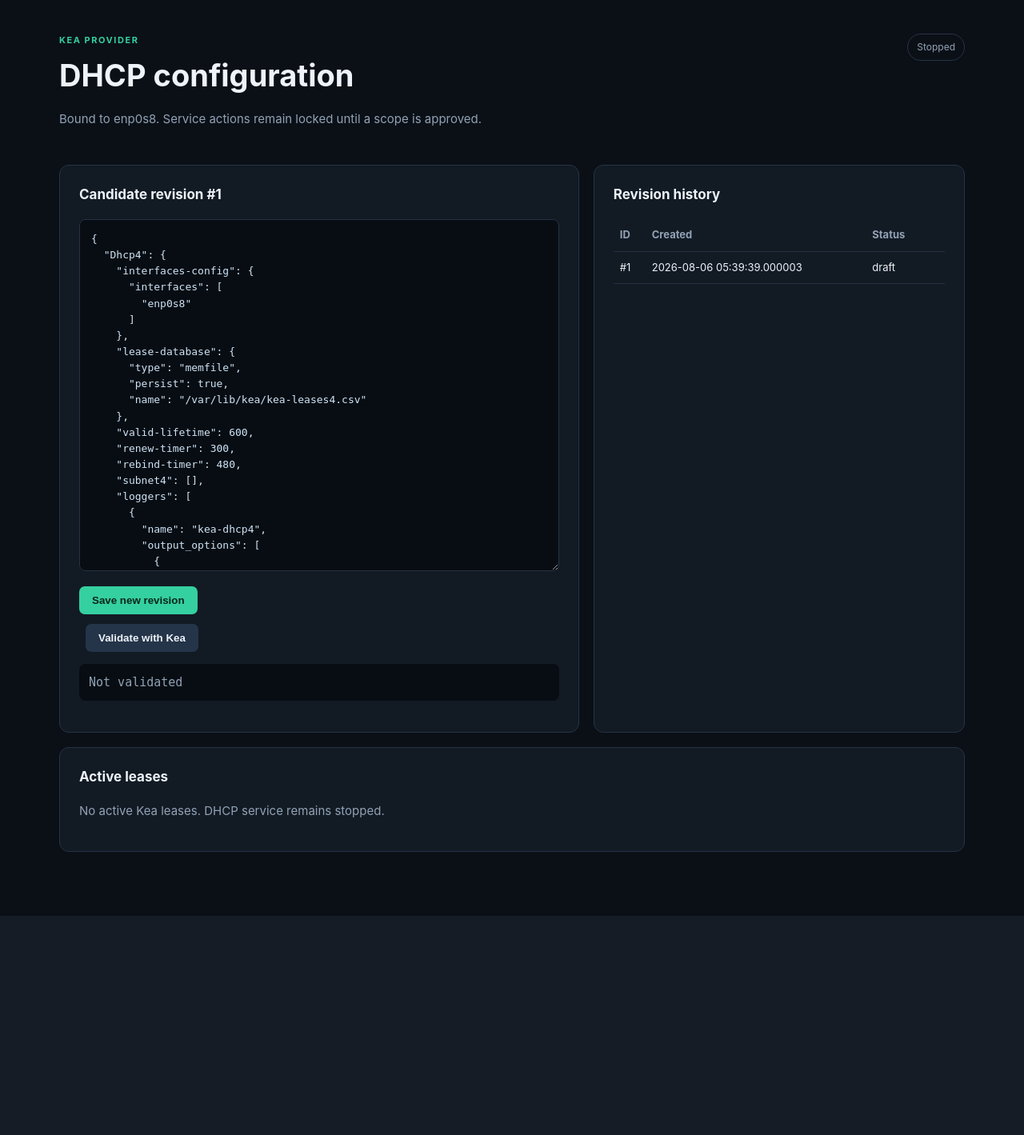
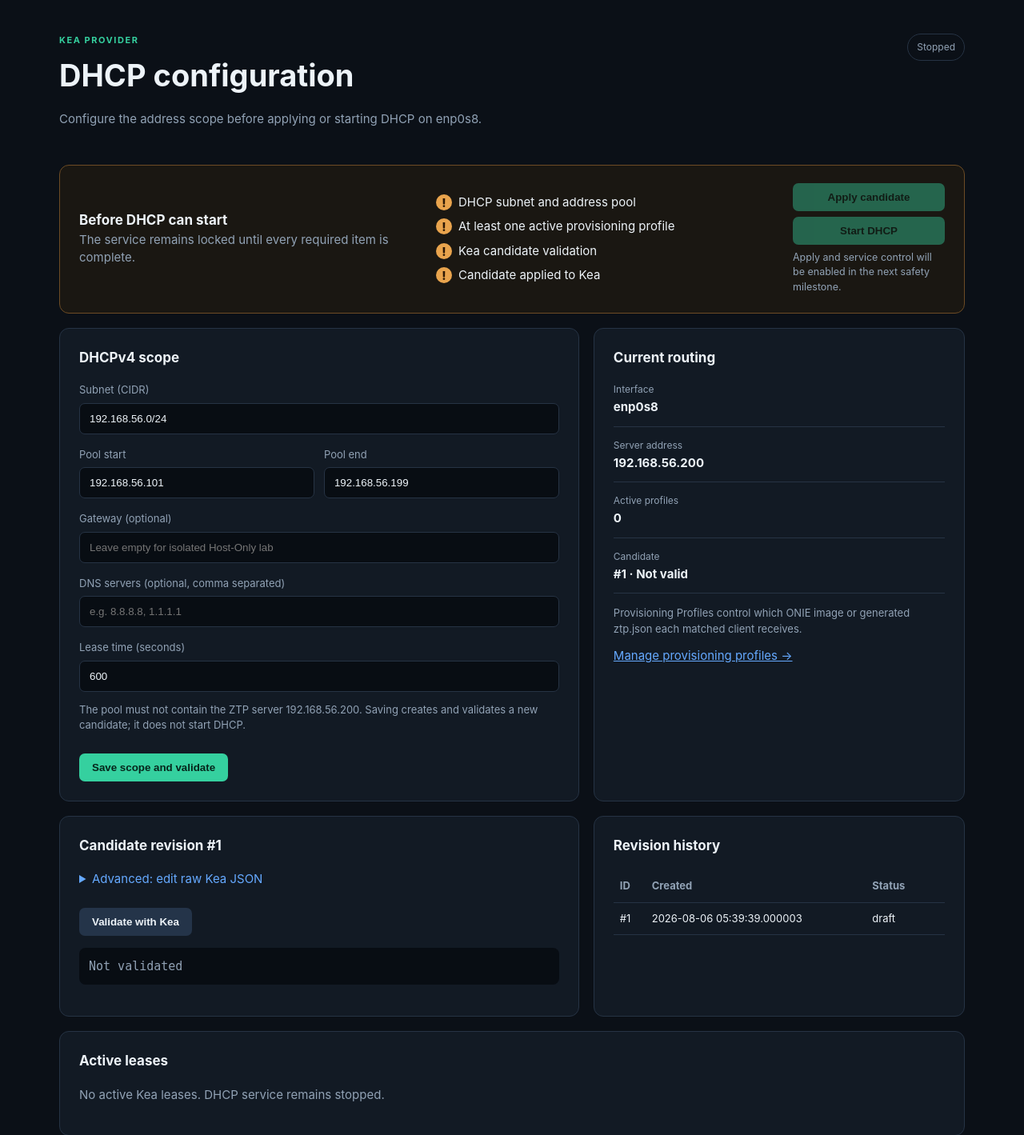
Before and after one commit to ahbeee/sonic-ztp, a FastAPI app: page /dhcp in a window 1280 px wide. Shown: the part 60-1479 px from the top of the page at 80% size. Before the commit the page ends 1205 px from the top, so only its background shows below. Run offline with FastAPI, Linux system fonts and the light colour scheme.

Commit message:
feat: add DHCP scope readiness workflow

```diff
--- a/app/main.py
+++ b/app/main.py
@@ -1,4 +1,5 @@
 import json
+import ipaddress
 from contextlib import asynccontextmanager
 from pathlib import Path
 
@@ -11,7 +12,7 @@ from sqlalchemy.exc import IntegrityError
 from sqlalchemy.orm import Session
 
 from app.database import SessionLocal, init_database
-from app.models import Artifact, AuditEvent, ConfigRevision, ProfileMatch, ProvisioningProfile
+from app.models import Artifact, AuditEvent, ConfigRevision, DhcpScope, ProfileMatch, ProvisioningProfile
 from app.services.artifacts import store_stream
 from app.services.kea import KeaProvider
 from app.services.profiles import (
@@ -65,6 +66,37 @@ def regenerate_profile_candidate(session: Session) -> ConfigRevision:
         detail="revision={}".format(revision.id),
     ))
     return revision
+
+
+def scope_readiness(scope: DhcpScope | None, revision: ConfigRevision, active_profiles: int) -> list[dict]:
+    return [
+        {"label": "DHCP subnet and address pool", "ready": scope is not None},
+        {"label": "At least one active provisioning profile", "ready": active_profiles > 0},
+        {"label": "Kea candidate validation", "ready": revision.is_valid},
+        {"label": "Candidate applied to Kea", "ready": revision.applied},
+    ]
+
+
+def scope_candidate(revision: ConfigRevision, scope: DhcpScope) -> str:
+    config = json.loads(revision.content)
+    dhcp4 = config["Dhcp4"]
+    option_data = []
+    if scope.gateway:
+        option_data.append({"name": "routers", "data": scope.gateway})
+    if scope.dns_servers:
+        option_data.append({"name": "domain-name-servers", "data": scope.dns_servers})
+    dhcp4["valid-lifetime"] = scope.lease_time
+    dhcp4["renew-timer"] = max(1, scope.lease_time // 2)
+    dhcp4["rebind-timer"] = max(1, int(scope.lease_time * 0.8))
+    subnet = {
+        "id": 1,
+        "subnet": scope.subnet,
+        "pools": [{"pool": "{} - {}".format(scope.pool_start, scope.pool_end)}],
+    }
+    if option_data:
+        subnet["option-data"] = option_data
+    dhcp4["subnet4"] = [subnet]
+    return json.dumps(config, indent=2)
 
 
 @asynccontextmanager
@@ -129,11 +161,65 @@ def dashboard(request: Request, session: Session = Depends(get_session)):
 @app.get("/dhcp", response_class=HTMLResponse)
 def dhcp_page(request: Request, session: Session = Depends(get_session)):
     revisions = session.scalars(select(ConfigRevision).order_by(desc(ConfigRevision.id)).limit(10)).all()
+    revision = latest_revision(session)
+    scope = session.get(DhcpScope, 1)
+    active_profiles = len(session.scalars(select(ProvisioningProfile).where(ProvisioningProfile.enabled.is_(True))).all())
     return templates.TemplateResponse(
         "dhcp.html",
-        {"request": request, "status": kea.status(), "revision": latest_revision(session),
+        {"request": request, "status": kea.status(), "revision": revision, "scope": scope,
+        "readiness": scope_readiness(scope, revision, active_profiles), "active_profiles": active_profiles,
         "revisions": revisions, "leases": kea.leases(), "settings": settings},
     )
+
+
+@app.post("/dhcp/scope")
+def save_dhcp_scope(
+    subnet: str = Form(...),
+    pool_start: str = Form(...),
+    pool_end: str = Form(...),
+    gateway: str = Form(""),
+    dns_servers: str = Form(""),
+    lease_time: int = Form(600),
+    session: Session = Depends(get_session),
+):
+    try:
+        network = ipaddress.ip_network(subnet.strip(), strict=True)
+        start = ipaddress.ip_address(pool_start.strip())
+        end = ipaddress.ip_address(pool_end.strip())
+        gateway_ip = ipaddress.ip_address(gateway.strip()) if gateway.strip() else None
+        dns = [ipaddress.ip_address(item.strip()) for item in dns_servers.split(",") if item.strip()]
+    except ValueError as exc:
+        raise HTTPException(status_code=422, detail="Invalid IPv4 scope: {}".format(exc))
+    if network.version != 4 or start.version != 4 or end.version != 4:
+        raise HTTPException(status_code=422, detail="Only DHCPv4 scope is currently supported")
+    if start not in network or end not in network or start > end:
+        raise HTTPException(status_code=422, detail="Pool must be ordered and contained in the subnet")
+    if start in (network.network_address, network.broadcast_address) or end in (network.network_address, network.broadcast_address):
+        raise HTTPException(status_code=422, detail="Pool cannot include network or broadcast addresses")
+    server_ip = ipaddress.ip_address(settings.provisioning_address)
+    if server_ip in network and start <= server_ip <= end:
+        raise HTTPException(status_code=422, detail="Pool cannot include the ZTP server address {}".format(server_ip))
+    if gateway_ip and gateway_ip not in network:
+        raise HTTPException(status_code=422, detail="Gateway must be inside the subnet")
+    if not 60 <= lease_time <= 604800:
+        raise HTTPException(status_code=422, detail="Lease time must be between 60 and 604800 seconds")
+    scope = session.get(DhcpScope, 1) or DhcpScope(id=1)
+    scope.subnet = str(network)
+    scope.pool_start = str(start)
+    scope.pool_end = str(end)
+    scope.gateway = str(gateway_ip) if gateway_ip else ""
+    scope.dns_servers = ", ".join(str(item) for item in dns)
+    scope.lease_time = lease_time
+    content = scope_candidate(latest_revision(session), scope)
+    normalized, semantic_errors = kea.normalize_and_check(content)
+    valid, output = (False, "; ".join(semantic_errors)) if semantic_errors else kea.binary_validate(normalized)
+    revision = ConfigRevision(content=normalized, is_valid=valid, validation_output=output)
+    session.add(scope)
+    session.add(revision)
+    session.flush()
+    session.add(AuditEvent(action="dhcp.scope", outcome="success" if valid else "failed", detail="revision={} subnet={}".format(revision.id, scope.subnet)))
+    session.commit()
+    return RedirectResponse("/dhcp", status_code=303)
 
 
 @app.post("/dhcp/draft")
--- a/app/static/app.css
+++ b/app/static/app.css
@@ -28,3 +28,6 @@ table { width:100%; border-collapse:collapse; font-size:13px; }th,td { padding:1
 @media(max-width:620px){.match-grid{grid-template-columns:1fr}}
 .match-row { display:grid; grid-template-columns:1fr 1fr 1.4fr auto; gap:8px; margin-bottom:9px; align-items:center; }.remove-match { margin:0; padding:8px 11px; background:#3b2630; color:#ffb4c2; }.section-toggle { display:flex; gap:8px; align-items:center; color:var(--text); font-weight:700; }.section-toggle input { width:auto; }.ztp-sections select { margin:6px 0 12px; }.section-list { margin-top:10px; }.section-list li { padding:4px 0; border:0; color:var(--muted); font-size:13px; }
 @media(max-width:720px){.match-row{grid-template-columns:1fr}.remove-match{justify-self:start}}
+.readiness-panel { display:grid; grid-template-columns:1fr 1fr auto; gap:28px; align-items:center; margin-bottom:18px; padding:22px 24px; border:1px solid #6d4c25; border-radius:12px; background:#1a1712; }.readiness-panel h2,.readiness-panel p { margin:0; }.readiness-panel li { display:flex; align-items:center; gap:8px; padding:4px 0; border:0; }.check { display:inline-grid; place-items:center; width:20px; height:20px; border-radius:50%; font-weight:800; }.check.ok { color:#06251b; background:var(--accent); }.check.missing { color:#2b1704; background:#e9a44d; }.locked-actions { display:grid; gap:7px; }.locked-actions button { margin:0; }.locked-actions button:disabled { cursor:not-allowed; opacity:.42; }.locked-actions small { max-width:190px; }.field-pair { display:grid; grid-template-columns:1fr 1fr; gap:12px; }.scope-summary { display:grid; gap:14px; }.scope-summary div { padding-bottom:12px; border-bottom:1px solid var(--line); }.scope-summary dt { color:var(--muted); font-size:12px; }.scope-summary dd { margin:2px 0 0; font-weight:700; }.no-offset { margin-left:0; }details summary { margin-bottom:12px; color:var(--blue); cursor:pointer; }
+@media(max-width:900px){.readiness-panel{grid-template-columns:1fr}.locked-actions small{max-width:none}}
+@media(max-width:620px){.field-pair{grid-template-columns:1fr}}
--- a/app/templates/dhcp.html
+++ b/app/templates/dhcp.html
@@ -1,9 +1,29 @@
 {% extends "base.html" %}
 {% block title %}DHCP · SONiC ZTP Server{% endblock %}
 {% block content %}
-<section class="hero"><div><p class="eyebrow">Kea provider</p><h1>DHCP configuration</h1><p>Bound to {{ settings.provisioning_interface }}. Service actions remain locked until a scope is approved.</p></div><span class="badge {{ 'ok' if status.active else 'neutral' }}">{{ 'Active' if status.active else 'Stopped' }}</span></section>
+<section class="hero"><div><p class="eyebrow">Kea provider</p><h1>DHCP configuration</h1><p>Configure the address scope before applying or starting DHCP on {{ settings.provisioning_interface }}.</p></div><span class="badge {{ 'ok' if status.active else 'neutral' }}">{{ 'Active' if status.active else 'Stopped' }}</span></section>
+
+<section class="readiness-panel {{ 'ready' if readiness|selectattr('ready')|list|length == readiness|length else 'warning' }}">
+  <div><h2>Before DHCP can start</h2><p>The service remains locked until every required item is complete.</p></div>
+  <ul>{% for item in readiness %}<li><span class="check {{ 'ok' if item.ready else 'missing' }}">{{ '✓' if item.ready else '!' }}</span>{{ item.label }}</li>{% endfor %}</ul>
+  <div class="locked-actions"><button type="button" disabled>Apply candidate</button><button type="button" disabled>Start DHCP</button><small>Apply and service control will be enabled in the next safety milestone.</small></div>
+</section>
+
 <section class="grid two">
-  <article><h2>Candidate revision #{{ revision.id }}</h2><form method="post" action="/dhcp/draft"><textarea name="content" spellcheck="false">{{ revision.content }}</textarea><button type="submit">Save new revision</button></form><form class="inline" method="post" action="/dhcp/validate"><button class="secondary" type="submit">Validate with Kea</button></form><pre class="result">{{ revision.validation_output }}</pre></article>
+  <article><h2>DHCPv4 scope</h2><form method="post" action="/dhcp/scope">
+    <label for="subnet">Subnet (CIDR)</label><input id="subnet" name="subnet" value="{{ scope.subnet if scope else '192.168.56.0/24' }}" required>
+    <div class="field-pair"><div><label for="pool-start">Pool start</label><input id="pool-start" name="pool_start" value="{{ scope.pool_start if scope else '192.168.56.101' }}" required></div><div><label for="pool-end">Pool end</label><input id="pool-end" name="pool_end" value="{{ scope.pool_end if scope else '192.168.56.199' }}" required></div></div>
+    <label for="gateway">Gateway (optional)</label><input id="gateway" name="gateway" value="{{ scope.gateway if scope else '' }}" placeholder="Leave empty for isolated Host-Only lab">
+    <label for="dns">DNS servers (optional, comma separated)</label><input id="dns" name="dns_servers" value="{{ scope.dns_servers if scope else '' }}" placeholder="e.g. 8.8.8.8, 1.1.1.1">
+    <label for="lease-time">Lease time (seconds)</label><input id="lease-time" name="lease_time" type="number" min="60" max="604800" value="{{ scope.lease_time if scope else 600 }}" required>
+    <p class="hint">The pool must not contain the ZTP server {{ settings.provisioning_address }}. Saving creates and validates a new candidate; it does not start DHCP.</p>
+    <button type="submit">Save scope and validate</button>
+  </form></article>
+  <article><h2>Current routing</h2><dl class="scope-summary"><div><dt>Interface</dt><dd>{{ settings.provisioning_interface }}</dd></div><div><dt>Server address</dt><dd>{{ settings.provisioning_address }}</dd></div><div><dt>Active profiles</dt><dd>{{ active_profiles }}</dd></div><div><dt>Candidate</dt><dd>#{{ revision.id }} · {{ 'Valid' if revision.is_valid else 'Not valid' }}</dd></div></dl><p class="hint">Provisioning Profiles control which ONIE image or generated ztp.json each matched client receives.</p><a href="/profiles">Manage provisioning profiles →</a></article>
+</section>
+
+<section class="grid two">
+  <article><h2>Candidate revision #{{ revision.id }}</h2><details><summary>Advanced: edit raw Kea JSON</summary><form method="post" action="/dhcp/draft"><textarea name="content" spellcheck="false">{{ revision.content }}</textarea><button type="submit">Save new revision</button></form></details><form class="inline no-offset" method="post" action="/dhcp/validate"><button class="secondary" type="submit">Validate with Kea</button></form><pre class="result">{{ revision.validation_output }}</pre></article>
   <article><h2>Revision history</h2><table><thead><tr><th>ID</th><th>Created</th><th>Status</th><th></th></tr></thead><tbody>{% for item in revisions %}<tr><td>#{{ item.id }}</td><td>{{ item.created_at }}</td><td>{{ 'valid' if item.is_valid else 'draft' }}</td><td>{% if item.id != revision.id %}<form method="post" action="/dhcp/revisions/{{ item.id }}/restore"><button class="compact secondary" type="submit">Restore</button></form>{% endif %}</td></tr>{% endfor %}</tbody></table></article>
 </section>
 <section><article><h2>Active leases</h2>{% if leases %}<table><thead><tr><th>Address</th><th>MAC</th><th>Hostname</th><th>Expires</th></tr></thead><tbody>{% for lease in leases %}<tr><td>{{ lease.address }}</td><td>{{ lease.hwaddr }}</td><td>{{ lease.hostname or '—' }}</td><td>{{ lease.expire }}</td></tr>{% endfor %}</tbody></table>{% else %}<p class="empty">No active Kea leases. DHCP service remains stopped.</p>{% endif %}</article></section>
```
Also changed, not shown: app/models.py (+13 -0 lines), tests/test_app.py (+29 -1 lines).
